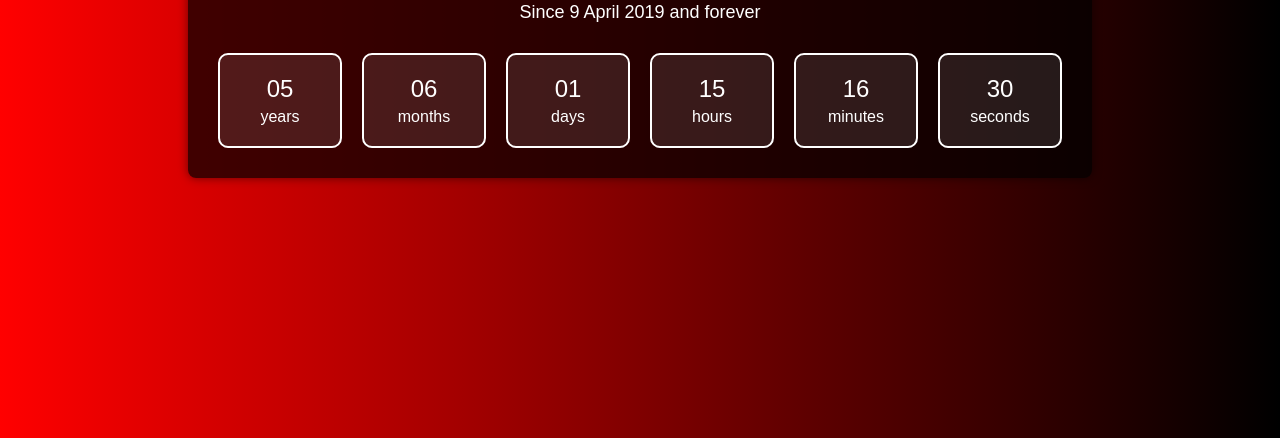
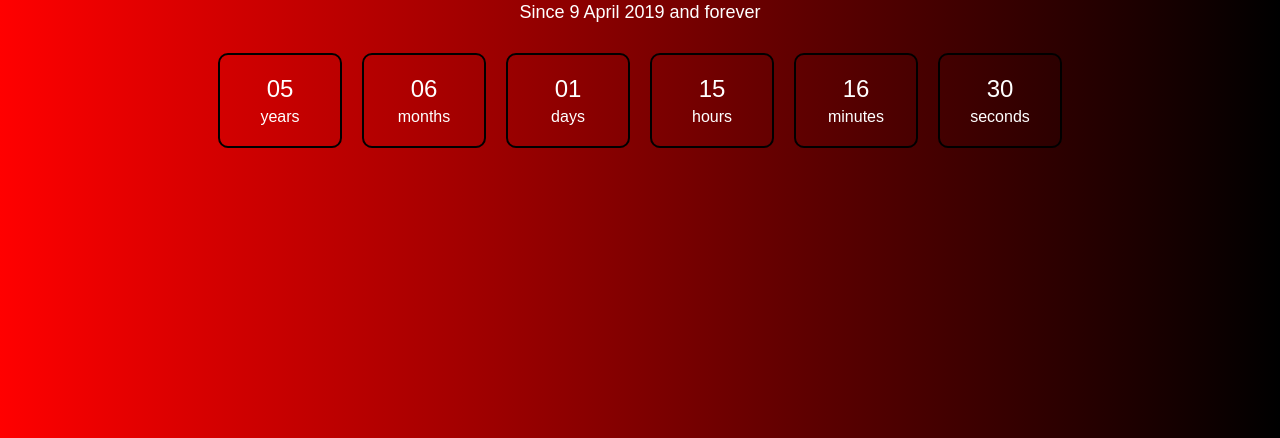
Before and after one commit to ma7moudsob7y142/ANNIVERSARY, a plain HTML site: page index.html in a window 1280 px wide. Shown: the part 362-800 px from the top of the page. Drawn offline with Linux system fonts and the light colour scheme.

Commit message:
Update styles.css

```diff
--- a/styles.css
+++ b/styles.css
@@ -1,5 +1,5 @@
 body {
-    font-family: Arial, sans-serif;
+    font-family: 'Montserrat', sans-serif; /* استخدم خط Montserrat للجسم */
     display: flex;
     justify-content: center;
     align-items: center;
@@ -11,18 +11,16 @@ body {
 
 .container {
     text-align: center;
-    background-color: rgba(0, 0, 0, 0.7);
+    background-color: transparent; /* اجعل الخلفية شفافة */
     padding: 20px;
     border-radius: 8px;
-    box-shadow: 0 0 10px rgba(0, 0, 0, 0.5);
-    max-width: 90%; /* Limit width to 90% of the screen */
-    overflow: hidden; /* Prevent overflow */
+    box-shadow: none; /* إزالة الظل */
 }
 
 h1 {
+    font-family: 'Playfair Display', serif; /* استخدم الخط الجديد للعناوين */
     font-size: 36px;
     margin-bottom: 10px;
-    font-family: 'Courier New', Courier, monospace; /* Different font */
 }
 
 .subtitle {
@@ -37,15 +35,16 @@ h1 {
 }
 
 .time-box {
-    background-color: rgba(255, 255, 255, 0.1); /* Light background for time boxes */
-    border: 2px solid white;
+    background-color: transparent; /* خلفية المربعات شفافة */
+    border: 2px solid black; /* حدود سوداء */
     border-radius: 10px;
     padding: 20px;
     margin: 10px;
-    flex: 1 1 80px; /* Flex property for responsive design */
-    min-width: 80px; /* Minimum width for boxes */
+    flex: 1 1 80px; /* مرونة التصميم */
+    min-width: 80px; /* الحد الأدنى للعرض */
     text-align: center;
     font-size: 24px;
+    color: white; /* لون الخط أبيض */
 }
 
 .label {
@@ -63,7 +62,7 @@ h1 {
         font-size: 16px;
     }
     .time-box {
-        flex: 1 1 60px; /* Adjust size for smaller screens */
-        font-size: 20px; /* Smaller font size */
+        flex: 1 1 60px; /* حجم المربعات على الشاشات الأصغر */
+        font-size: 20px; /* حجم خط أصغر */
     }
 }
```
